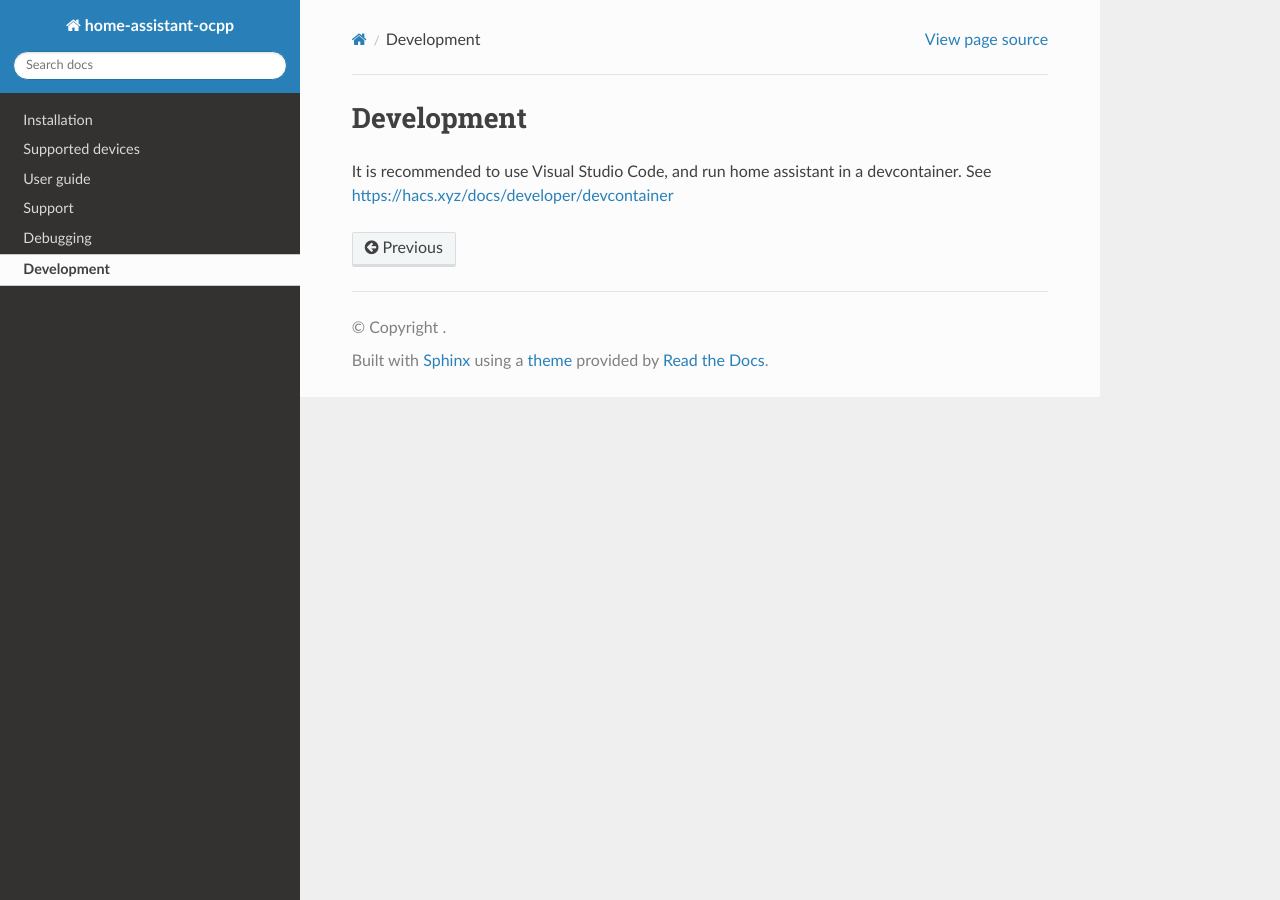
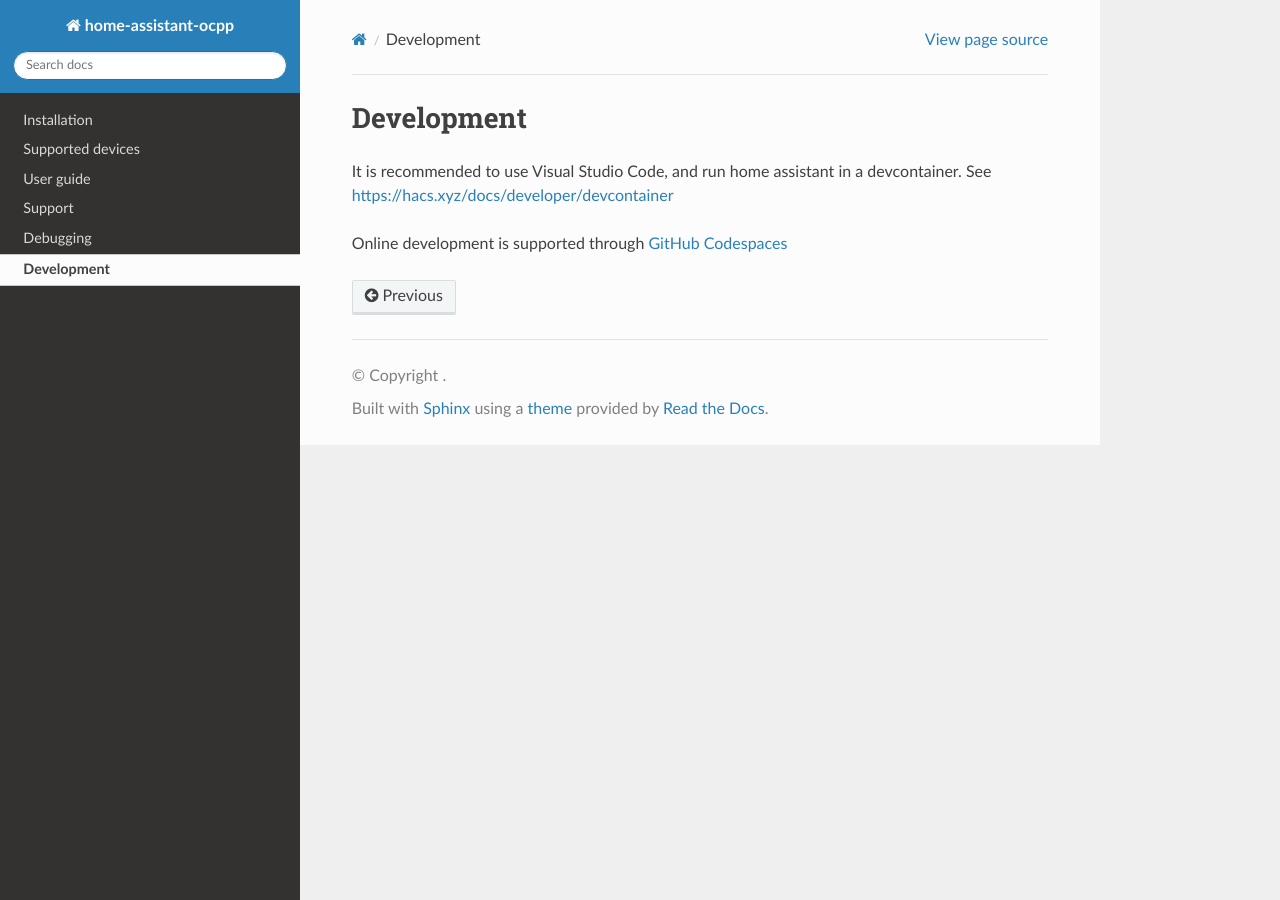
Before and after one commit to lbbrhzn/ocpp, a Sphinx documentation site: the page built from docs/development.md, in a window 1280 px wide. Built offline with Sphinx 7.4.7 and the Read the Docs theme 2.0.0, drawn with Linux system fonts in a browser that asks for light colours.

Commit message:
update devcontainer

```diff
--- a/docs/development.md
+++ b/docs/development.md
@@ -3,3 +3,5 @@ Development
 
 It is recommended to use Visual Studio Code, and run home assistant in a devcontainer.
 See [https://hacs.xyz/docs/developer/devcontainer](https://hacs.xyz/docs/developer/devcontainer)
+
+Online development is supported through [GitHub Codespaces](https://github.com/features/codespaces)
```
Also changed, not shown: .pre-commit-config.yaml, 1 other file.
